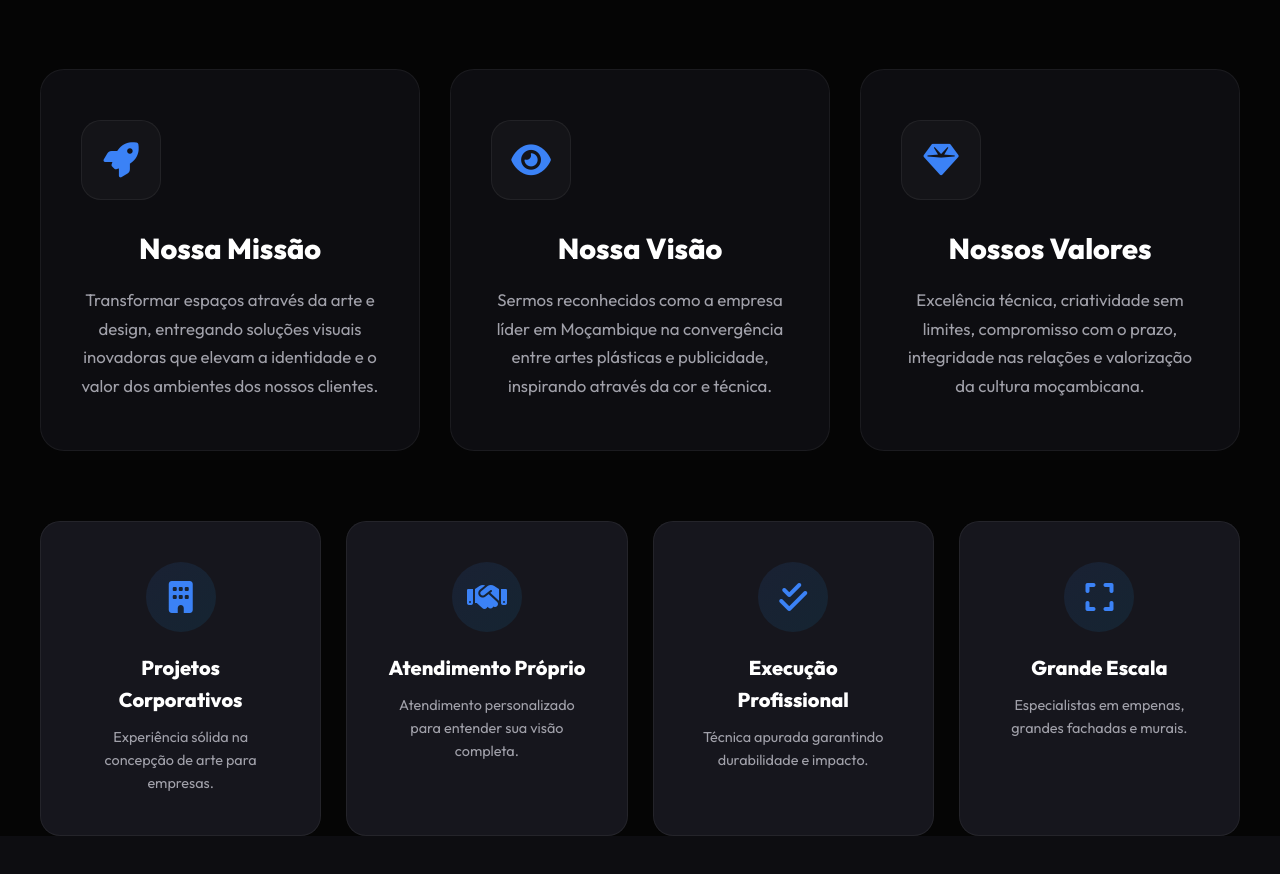
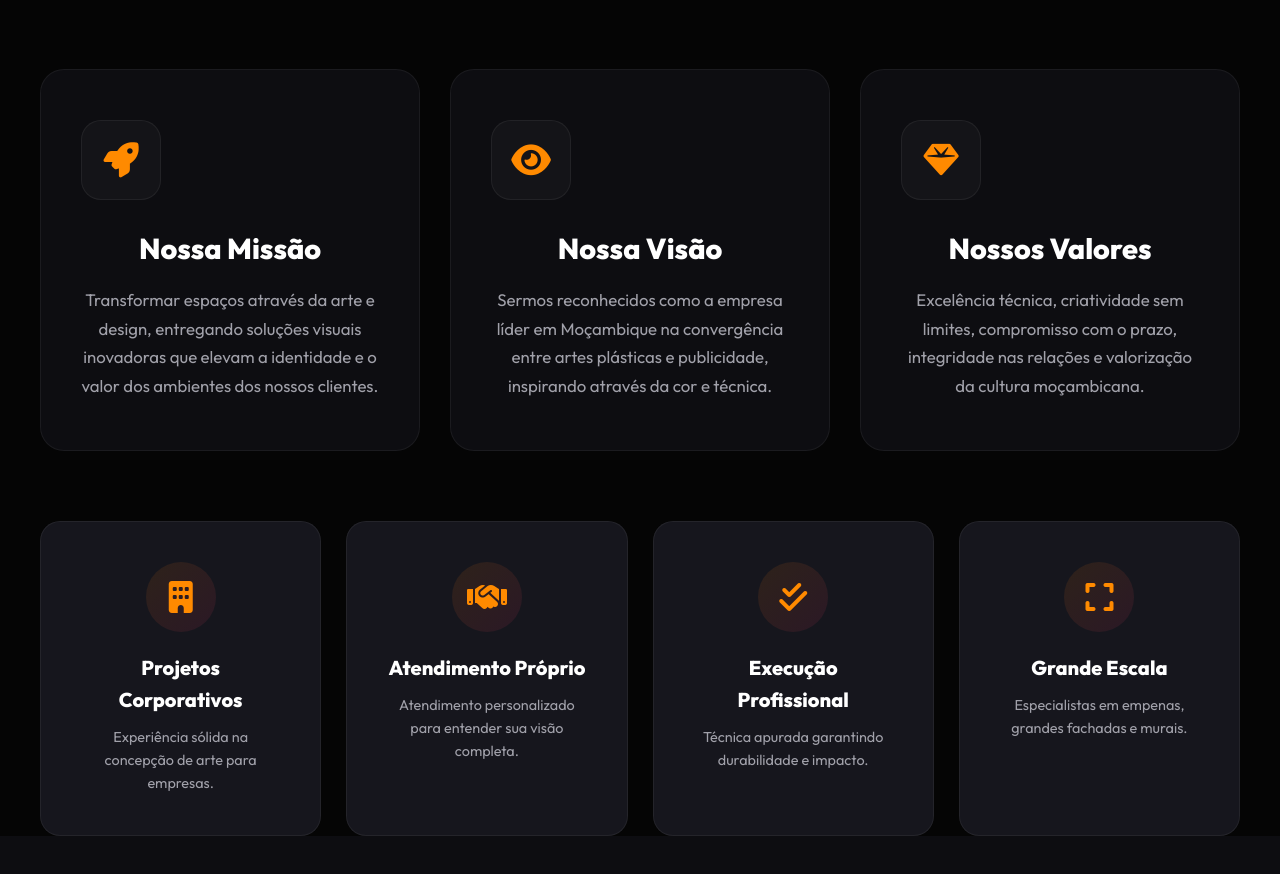
Before and after one commit to afonsoDomingos/hingiliarts, a Vue app in the folder frontend/: page / in a window 1280 px wide. Shown: the part 1840-2714 px from the top of the page. Built offline with nearby package versions, Linux system fonts and the light colour scheme; no server answers; a web font is replaced by a local one.

Commit message:
fix: revert noisy blue highlights to high-contrast orange as requested

```diff
--- a/frontend/src/style.css
+++ b/frontend/src/style.css
@@ -10,12 +10,12 @@
     --text-secondary: #a1a1aa;
     --text-dim: #71717a;
 
-    --accent-primary: #3b82f6;
-    /* Blue */
-    --accent-secondary: #0ea5e9;
-    /* Cyan-Blue */
-    --gradient-primary: linear-gradient(135deg, #3b82f6, #0ea5e9);
-    --gradient-glow: linear-gradient(135deg, rgba(59, 130, 246, 0.3), rgba(14, 165, 233, 0.3));
+    --accent-primary: #ff8a00;
+    /* Orange */
+    --accent-secondary: #e52e71;
+    /* Pink/Magenta */
+    --gradient-primary: linear-gradient(135deg, #ff8a00, #e52e71);
+    --gradient-glow: linear-gradient(135deg, rgba(255, 138, 0, 0.3), rgba(229, 46, 113, 0.3));
 
     --font-sans: 'Outfit', sans-serif;
     --shadow-premium: 0 20px 40px rgba(0, 0, 0, 0.4);
@@ -375,7 +375,7 @@ img {
     align-items: center;
     justify-content: center;
     border-radius: 50%;
-    background: linear-gradient(135deg, rgba(59, 130, 246, 0.1), rgba(14, 165, 233, 0.1));
+    background: linear-gradient(135deg, rgba(255, 138, 0, 0.1), rgba(229, 46, 113, 0.1));
     color: var(--accent-primary);
     font-size: 2rem;
     transition: var(--transition);
@@ -482,7 +482,7 @@ img {
 .filter-btn.active {
     background: var(--accent-primary);
     border-color: var(--accent-primary);
-    box-shadow: 0 4px 15px rgba(59, 130, 246, 0.3);
+    box-shadow: 0 4px 15px rgba(255, 138, 0, 0.3);
 }
 
 .portfolio-grid {
@@ -813,7 +813,7 @@ img {
 
 .float-auction:hover {
     transform: translateY(-5px) scale(1.1);
-    box-shadow: 0 15px 35px rgba(59, 130, 246, 0.4);
+    box-shadow: 0 15px 35px rgba(255, 138, 0, 0.4);
 }
 
 @keyframes pulse-glow {
--- a/frontend/src/views/admin/Dashboard.vue
+++ b/frontend/src/views/admin/Dashboard.vue
@@ -502,7 +502,7 @@ onMounted(fetchData);
 .sidebar-nav button {
   width: 100%; text-align: left; padding: 15px 30px; background: transparent; border: none; color: #888; font-size: 1rem; cursor: pointer; transition: 0.3s; display: flex; align-items: center; gap: 15px;
 }
-.sidebar-nav button.active, .sidebar-nav button:hover { color: #fff; background: rgba(59, 130, 246, 0.1); border-left: 3px solid var(--accent-primary); }
+.sidebar-nav button.active, .sidebar-nav button:hover { color: #fff; background: rgba(255, 138, 0, 0.1); border-left: 3px solid var(--accent-primary); }
 .badge { background: var(--accent-primary); color: #fff; font-size: 0.7rem; padding: 2px 8px; border-radius: 10px; margin-left: auto; }
 .sidebar-footer { padding: 20px 30px; border-top: 1px solid rgba(255,255,255,0.05); }
 .admin-user { font-size: 0.85rem; color: #888; margin-bottom: 15px; }
@@ -517,7 +517,7 @@ onMounted(fetchData);
 /* Grid */
 .projects-admin-grid { display: grid; grid-template-columns: repeat(auto-fill, minmax(240px, 1fr)); gap: 25px; }
 .project-admin-card { background: #1a1a20; border-radius: 16px; overflow: hidden; border: 1px solid rgba(255, 255, 255, 0.03); transition: 0.4s ease; }
-.project-admin-card:hover { transform: translateY(-5px); border-color: rgba(59, 130, 246, 0.3); box-shadow: 0 10px 30px rgba(0,0,0,0.5); }
+.project-admin-card:hover { transform: translateY(-5px); border-color: rgba(255, 138, 0, 0.3); box-shadow: 0 10px 30px rgba(0,0,0,0.5); }
 .card-img-wrap { position: relative; height: 200px; }
 .card-img-wrap img { width: 100%; height: 100%; object-fit: cover; }
 .img-count { position: absolute; top: 12px; right: 12px; background: rgba(0,0,0,0.6); padding: 4px 10px; border-radius: 20px; font-size: 0.75rem; backdrop-filter: blur(5px); }
```
